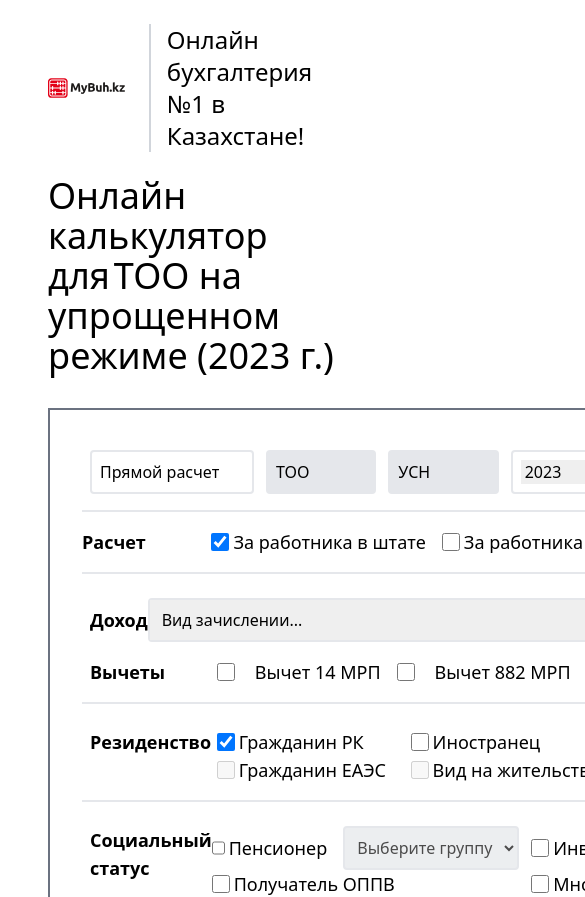
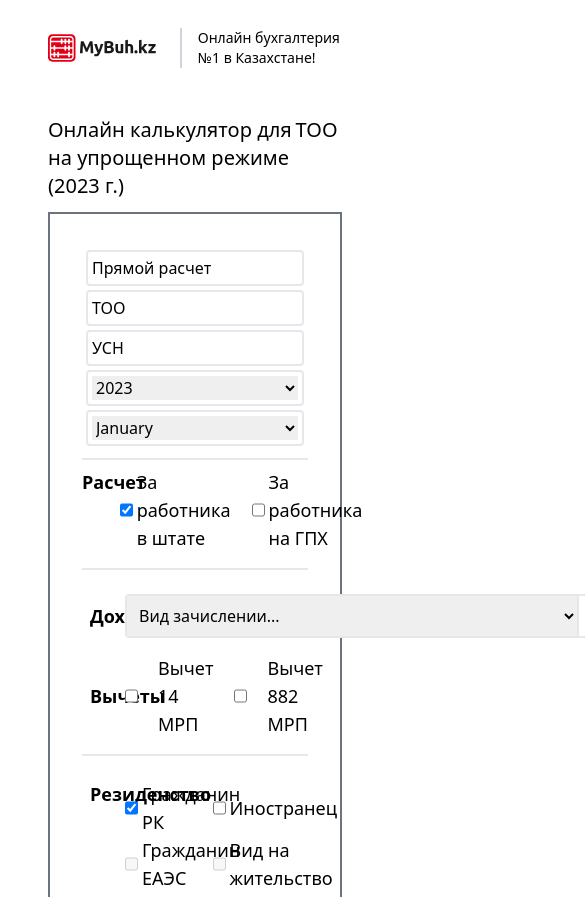
Before and after one commit to dias19/test_mybuh, a Next.js app: page / in a window 390 px wide. Shown: the top 897 px of the page, 585 px wide, since content can reach past the window. Built offline with nearby package versions, Linux system fonts and the light colour scheme.

Commit message:
addded responsive design

```diff
--- a/app/globals.css
+++ b/app/globals.css
@@ -1,3 +1,13 @@
 @tailwind base;
 @tailwind components;
 @tailwind utilities;
+
+input[type="number"]::-webkit-inner-spin-button,
+input[type="number"]::-webkit-outer-spin-button {
+  -webkit-appearance: none;
+  margin: 0;
+}
+
+input[type="number"] {
+  -moz-appearance: textfield;
+}
--- a/app/layout.tsx
+++ b/app/layout.tsx
@@ -1,4 +1,4 @@
-import Header from "@/components/header";
+import Header from "@/components/header/header";
 
 export const metadata = {
   title: "Онлайн калькулятор для ТОО на упрощенке",
--- a/app/page.tsx
+++ b/app/page.tsx
@@ -5,13 +5,13 @@ export default function Home() {
   return (
     <main className="flex min-h-screen flex-col  justify-between px-12">
       <div className="flex flex-col">
-        <p className="text-4xl mt-15 mb-8">
+        <p className="text-xl mt-5 mb-3 md:text-4xl md:mt-15 md:mb:8">
           Онлайн калькулятор для
           <span className="text-red ml-1">
             ТОО на упрощенном режиме (2023 г.)
           </span>
         </p>
-        <div className="grid grid-cols-[2fr_1fr]">
+        <div className="flex flex-col md:grid md:grid-cols-[2fr_1fr]">
           <Calculator />
         </div>
       </div>
--- a/components/constants.tsx
+++ b/components/constants.tsx
@@ -36,8 +36,7 @@ export const CSHI_MAX: {[key: number]: number}={
     2022: 18000,
     2021: 8500
 }
-
-export const IIT_RATE=0.1;
+export const COPC_RATE=0.05;
 
 export const MRP: {[key:number]: number}={
     2023: 3450,
--- a/components/details/details-calculation.tsx
+++ b/components/details/details-calculation.tsx
@@ -7,24 +7,24 @@ export default function DetailsCalculation() {
 
   const {register}=methods;
   return (
-    <div className="flex w-full justify-between pb-4 mb-4 border-b-2 p-2">
-      <div className="border-2 rounded border-gray-200 px-2 py-2 w-1/4 mr-3">
+    <div className="flex flex-col p-1 pb-2 mb-2  border-b-2 md:w-full md:justify-between md:flex-row md:pb-4 md:mb-4 mb:p-2">
+      <div className="border-2 rounded px-1 py-1 mb-1 md:mb-0 border-gray-200 md:px-2 md:py-2 md:w-1/4 md:mr-3">
         Прямой расчет
       </div>
-      <div className="border-2 rounded border-gray-200 px-2 py-2 bg-gray-200 w-1/6 mr-3">
+      <div className="border-2 rounded px-1 py-1 mb-1 md:mb-0 border-gray-200 md:px-2 md:py-2 md:w-1/6 md:mr-3">
         <span>ТОО</span>
       </div>
-      <div className="border-2 rounded border-gray-200 px-2 py-2 bg-gray-200 w-1/6 mr-3">
+      <div className="border-2 rounded px-1 py-1 mb-1 md:mb-0 border-gray-200 md:px-2 md:py-2 md:w-1/6 md:mr-3">
         <span>УСН</span>
       </div>
-      <div className="border-2 rounded border-gray-200 px-2 py-2 w-1/4 mr-3">
+      <div className="border-2 rounded px-1 py-1 mb-1 md:mb-0 border-gray-200 md:px-2 md:py-2 md:w-1/4 md:mr-3 items-center">
         <select className="w-full" {...register('year')}>
           {YEARS.map((year) => (
             <option key={`year-${year}`} value={year}>{year}</option>
           ))}
         </select>
       </div>
-      <div className="border-2 rounded border-gray-200 px-2 py-2 w-1/4">
+      <div className="border-2 rounded px-1 py-1 mb-1 md:mb-0 border-gray-200 md:px-2 md:py-2 md:w-1/4 md:mr-3 items-center">
         <select className="w-full">
           {MONTH.map((month) => (
             <option key={`year-${month}`}>{month}</option>
--- a/components/details/income.tsx
+++ b/components/details/income.tsx
@@ -31,7 +31,7 @@ export default function Income() {
               </option>
             </select>
             <input
-              type="text"
+              type="number"
               placeholder="Сумма..."
               className="border-l-2 px-2 py-2"
               {...register('salary')}
--- a/components/details/social-status.tsx
+++ b/components/details/social-status.tsx
@@ -74,6 +74,7 @@ export default function SocialStatus({
     }
     else{
       setIsDisabled(!isDisabled)
+      setSocialStatuses((prevStatuses: SocialStatuses[]) => [...prevStatuses, 'd_group_1_time'])
     }
     }
 
@@ -95,7 +96,6 @@ export default function SocialStatus({
               className={`px-2 py-2 ${!isPensioner ? "bg-gray-200" : "none"}`}
               onChange={(e: any) => addSocialStatusSelect(e.target.value, 'pensioner')}
             >
-              <option hidden>Выберите группу</option>
               <option value="p_by_age">По возрасту</option>
               <option value="p_else">Прочие группы</option>
             </select>
@@ -115,7 +115,6 @@ export default function SocialStatus({
               className={`px-2 py-2 ${!isDisabled ? "bg-gray-200" : "none"}`}
               onChange={(e: any) => addSocialStatusSelect(e.target.value, 'disabled')}
             >
-              <option hidden>Выберите группу</option>
               <option value="d_group_1_time">1 группа</option>
               <option value="d_group_1">1 группа бессрочно</option>
               <option value="d_group_2_time">2 группа</option>
--- a/components/header.tsx
+++ b/components/header/header.tsx
@@ -5,8 +5,8 @@ export default function Header() {
   return (
     <header className="flex items-center h-25 px-12 py-6">
       <Logo />
-      <div className="flex text-2xl ml-6 border-l-2 border-gray-300" >
-        <p className="ml-4">Онлайн бухгалтерия №1 в Казахстане!</p>
+      <div className="flex ml-6 border-l-2 border-gray-300" >
+        <p className="text-sm md:text-4xl ml-4">Онлайн бухгалтерия №1 в Казахстане!</p>
       </div>
     </header>
   );
--- a/components/results.tsx
+++ b/components/results.tsx
@@ -21,7 +21,7 @@ export default function Results({ showResults, socialStatuses }: Props) {
 
 function DefaultResults() {
   return (
-    <div className="h-[750px] border-t-2 border-r-2 border-b-2 border-gray-500 flex flex-col items-center justify-center px-10">
+    <div className="h-[750px] border-t-2 border-r-2 border-b-2 border-gray-500 flex flex-col items-center justify-center px-10 sm:max-lg:h-[300px]">
       <CalculatorIcon />
       <p className="mt-6 font-bold text-xl text-center">
         Укажите параметры для получения результата
@@ -43,16 +43,18 @@ function CalculationResults({ socialStatuses, showResults }: Props) {
     isPersonPayingIIT,
     isCompanyPaysSSC,
     isCompanyPaysCSHI,
+    isCompanyPaysCOPC,
     EmployeeReceives,
     SSC_PAID,
     IIT_PAID,
+    COPC_PAID,
     CSHIC_PAID,
     OPV_PAID,
     CSHI_PAID,
   } = useCalculateTaxes(values as Data, socialStatuses);
 
   return (
-    <div className="h-[750px] border-t-2 border-r-2 border-b-2 border-gray-500 flex flex-col items-center px-10">
+    <div className="h-[750px] border-t-2 border-r-2 border-b-2 border-gray-500 flex flex-col items-center px-10 sm:max-lg:h-[300px]">
       <p className="mt-6 font-bold text-xl text-center mb-10">Итого</p>
       <div className="w-full flex flex-col">
         {(isPersonPayingIIT || isPersonPaysOPV || isPersonPaysCSHIC) &&
@@ -60,20 +62,20 @@ function CalculationResults({ socialStatuses, showResults }: Props) {
         }
         {isPersonPaysOPV && (
           <div className="flex items-center justify-between border-b-2 border-gray-200 py-3">
-            <p className="text-2xl">ОПВ</p>
-            <p className="text-2xl">{OPV_PAID} тг</p>
+            <p className="text-3xl">ОПВ</p>
+            <p className="text-3xl">{OPV_PAID} тг</p>
           </div>
         )}
         {isPersonPayingIIT && (
           <div className="flex items-center justify-between border-b-2 border-gray-200 py-3">
-            <p className="text-2xl">ИПН</p>
-            <p className="text-2xl">{IIT_PAID} тг</p>
+            <p className="text-3xl">ИПН</p>
+            <p className="text-3xl">{IIT_PAID} тг</p>
           </div>
         )}
         {isPersonPaysCSHIC && (
           <div className="flex items-center justify-between border-b-2 border-gray-200 py-3">
-            <p className="text-2xl">ВОСМС</p>
-            <p className="text-2xl">{CSHIC_PAID} тг</p>
+            <p className="text-3xl">ВОСМС</p>
+            <p className="text-3xl">{CSHIC_PAID} тг</p>
           </div>
         )}
         {(isCompanyPaysCSHI || isCompanyPaysSSC) &&
@@ -81,19 +83,25 @@ function CalculationResults({ socialStatuses, showResults }: Props) {
         }
         {isCompanyPaysSSC && (
           <div className="flex items-center justify-between border-b-2 border-gray-200 py-3">
-            <p className="text-2xl">СО</p>
-            <p className="text-2xl">{SSC_PAID} тг</p>
+            <p className="text-3xl">СО</p>
+            <p className="text-3xl">{SSC_PAID} тг</p>
+          </div>
+        )}
+         {isCompanyPaysCOPC && (
+          <div className="flex items-center justify-between border-b-2 border-gray-200 py-3">
+            <p className="text-3xl">ОППВ</p>
+            <p className="text-3xl">{COPC_PAID} тг</p>
           </div>
         )}
         {isCompanyPaysCSHI && (
           <div className="flex items-center justify-between border-b-2 border-gray-200 py-3">
-            <p className="text-2xl">ООСМС</p>
-            <p className="text-2xl">{CSHI_PAID} тг</p>
+            <p className="text-3xl">ООСМС</p>
+            <p className="text-3xl">{CSHI_PAID} тг</p>
           </div>
         )}
         <p className="text-lg text-gray-500 mt-10"> На руки: </p>
         <div className="flex justify-end border-b-2 border-gray-200 py-3">
-          <p className="text-4xl">{EmployeeReceives} тг</p>
+          <p className="text-5xl">{EmployeeReceives} тг</p>
         </div>
       </div>
     </div>
--- a/components/type.ts
+++ b/components/type.ts
@@ -14,7 +14,7 @@ interface Data {
 type SocialStatuses =
   | "p_by_age"
   | "p_else"
-  | " d_group_1_time"
+  | "d_group_1_time"
   | "d_group_1"
   | "d_group_2_time"
   | "d_group_2"
--- a/components/utils/useCalculateTaxes.ts
+++ b/components/utils/useCalculateTaxes.ts
@@ -1,9 +1,9 @@
 import {
+    COPC_RATE,
   CSHIC_MAX,
   CSHIC_RATE,
   CSHI_MAX,
   CSHI_RATE,
-  IIT_RATE,
   MRP,
   OPV_MAX,
   OPV_RATE,
@@ -35,15 +35,21 @@ export const useCalculateTaxes = (
 
   const cshicPaid = isPersonPaysCSHIC ? CSHIC_PAID : 0;
 
+  const iitRate= data.salary > 25 * MRP[data.year] ? 0.1 : 0.01;
+
   const { isPersonPayingIIT, IIT_PAID } = iitCalculation(
     data,
     socialStatuses,
     opvPaid,
-    cshicPaid
+    cshicPaid,
+    iitRate,
   );
 
   const iitPaid=isPersonPayingIIT ? IIT_PAID : 0;
 
+  const isCompanyPaysCOPC= socialStatuses.includes('receiver_oppv');
+
+  const COPC_PAID= data.salary * COPC_RATE;
 
   const EmployeeReceives = data.salary - opvPaid - cshicPaid - iitPaid;
   return {
@@ -52,8 +58,10 @@ export const useCalculateTaxes = (
     isPersonPayingIIT,
     isCompanyPaysSSC,
     isCompanyPaysCSHI,
+    isCompanyPaysCOPC,
     EmployeeReceives,
     OPV_PAID,
+    COPC_PAID,
     CSHIC_PAID,
     SSC_PAID,
     CSHI_PAID,
@@ -70,20 +78,17 @@ function opvCalculation(data: Data, socialStatuses: SocialStatuses[]) {
   const socialGroupsNotPaying = [
     "p_by_age",
     "p_else",
-    "d_group_1_time",
-    "d_group_2_time",
+    "d_group_1",
+    "d_group_2",
   ];
 
   const isSociallyNotPayingOPV = socialStatuses?.some((status) =>
     socialGroupsNotPaying.includes(status)
   );
 
-  console.log(data, socialStatuses);
   const isPersonPaysOPV = !isForeignerNotPayingOPV && !isSociallyNotPayingOPV;
 
   const OPV_PAID = paidOPV();
-
-  console.log(OPV_MAX[data.year]);
 
   function paidOPV() {
     if (OPV_RATE * data.salary > OPV_MAX[data.year]) {
@@ -201,7 +206,8 @@ function iitCalculation(
   data: Data,
   socialStatuses: SocialStatuses[],
   OPV_PAID: number,
-  CSHIC_PAID: number
+  CSHIC_PAID: number,
+  IIT_RATE: number,
 ) {
   const { is_deduction_14, is_deduction_882 } = data;
 
```
